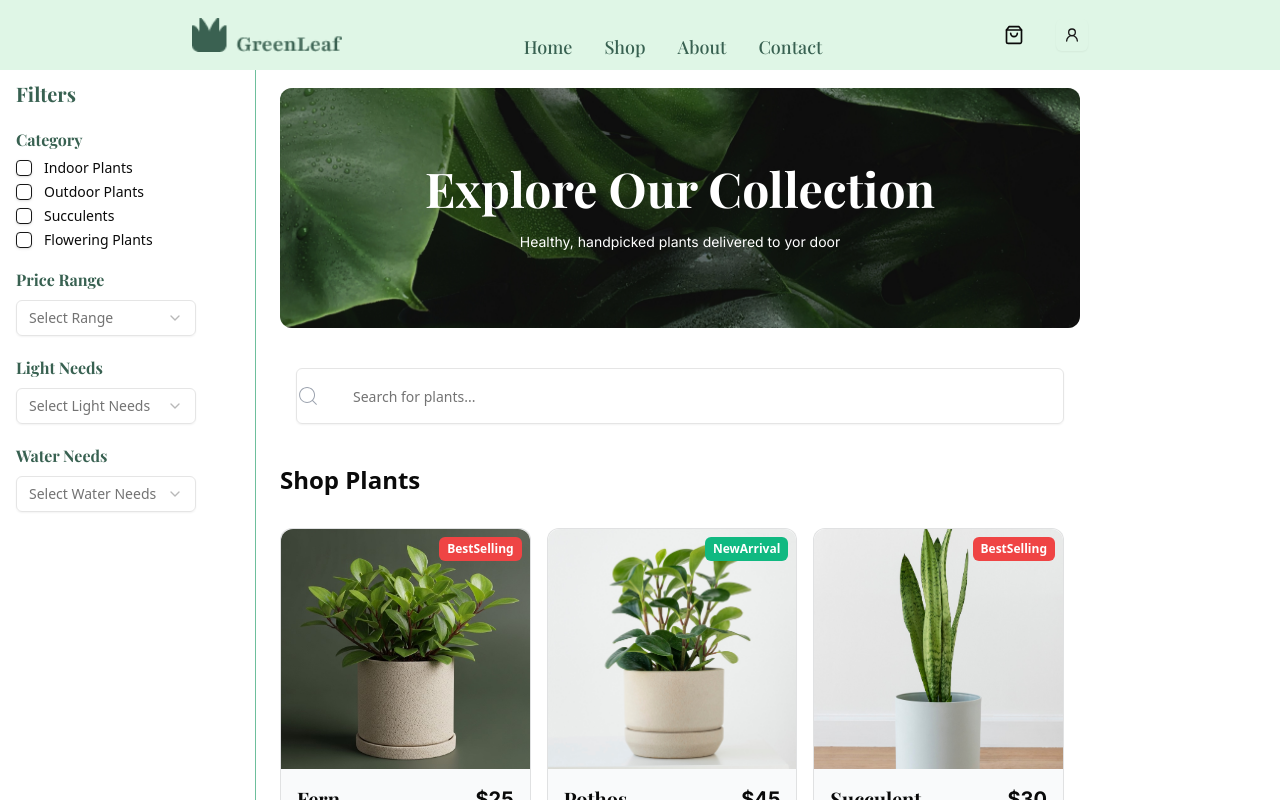
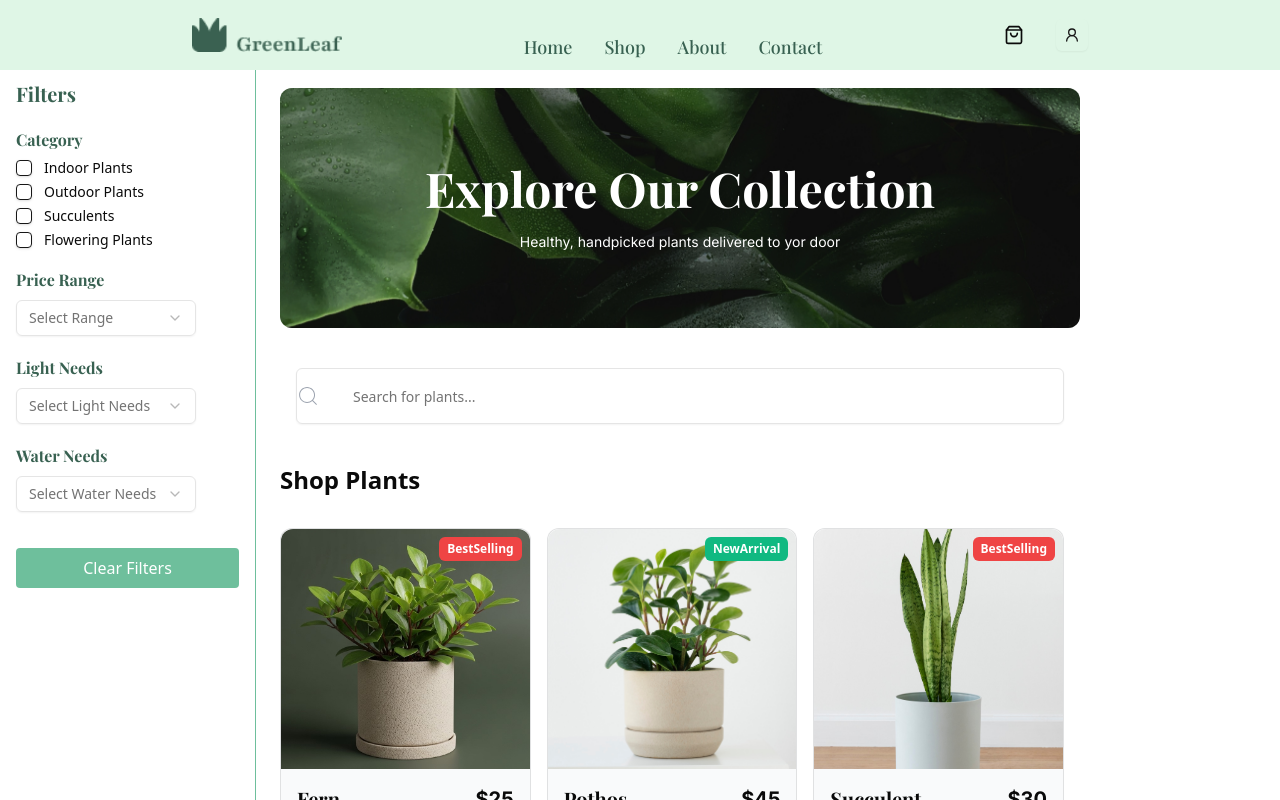
Before and after one commit to nipunasudaraka/greenLeaf, a Next.js app: page /shop in a window 1280 px wide. Shown: the top 800 px of the page. Built offline with nearby package versions, Linux system fonts and the light colour scheme.

Commit message:
fix errors

```diff
--- a/src/components/shop/Filters.tsx
+++ b/src/components/shop/Filters.tsx
@@ -137,7 +137,7 @@ export function Filters({
       {/* Clear Filters Button */}
       <button
         onClick={clearFilters}
-        className="mt-4 bg-secon text-white py-2 rounded hover:bg-primary-color"
+        className="mt-4 bg-secondary-color text-white py-2 rounded hover:bg-primary-color"
       >
         Clear Filters
       </button>
```
